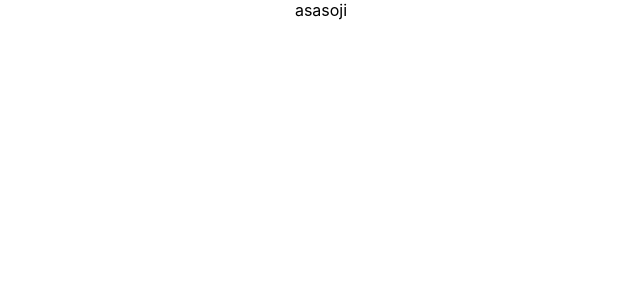
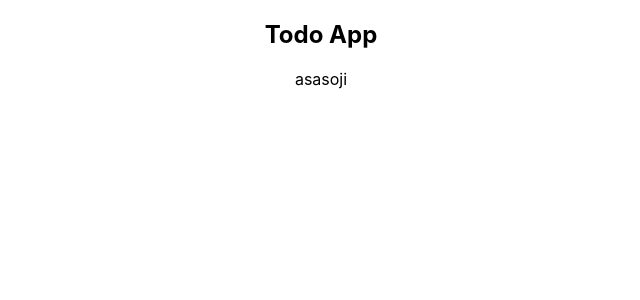
Before and after one commit to dhrleandro/ports-and-adapters-tdd-frontend-react-todoapp, a React (Create React App) app: page / in a window 1280 px wide. Shown: the top 300 px of the page, without its empty margins (319-959 px from the left). Built offline with nearby package versions, Linux system fonts and the light colour scheme.

Commit message:
basic css

```diff
--- a/src/App.css
+++ /dev/null
@@ -1,38 +0,0 @@
-.App {
-  text-align: center;
-}
-
-.App-logo {
-  height: 40vmin;
-  pointer-events: none;
-}
-
-@media (prefers-reduced-motion: no-preference) {
-  .App-logo {
-    animation: App-logo-spin infinite 20s linear;
-  }
-}
-
-.App-header {
-  background-color: #282c34;
-  min-height: 100vh;
-  display: flex;
-  flex-direction: column;
-  align-items: center;
-  justify-content: center;
-  font-size: calc(10px + 2vmin);
-  color: white;
-}
-
-.App-link {
-  color: #61dafb;
-}
-
-@keyframes App-logo-spin {
-  from {
-    transform: rotate(0deg);
-  }
-  to {
-    transform: rotate(360deg);
-  }
-}
--- a/src/App.tsx
+++ b/src/App.tsx
@@ -1,10 +1,10 @@
-import './App.css';
-import TodoList from './components/TodoList';
+import TodoListContainer from './components/TodoListContainer';
+import styles from './styles/App.module.css';
 
 function App() {
   return (
-    <div className="App">
-      <TodoList />
+    <div className={styles.App}>
+      <TodoListContainer />
     </div>
   );
 }
--- a/src/components/TodoListContainer.tsx
+++ b/src/components/TodoListContainer.tsx
@@ -1,10 +1,15 @@
-import TodoItem from "./TodoItem";
+import React from "react";
+import { Item } from "../entities/TodoList";
+import TodoGateway from "../gateway/TodoList";
+import TodoList from "./TodoList";
+import styles from "../styles/TodoListContainer.module.css";
 
 function TodoListContainer() {
 
     return (
-        <div>
-            <TodoItem />
+        <div className={styles.TodoListContainer}>
+            <h2>Todo App</h2>
+            <TodoList />
         </div>
     );
 }
--- /dev/null
+++ b/src/gateway/TodoList/index.ts
@@ -0,0 +1,5 @@
+import TodoMemoryGateway from "./TodoMemoryGateway";
+
+// defines which implementation of the TodoGateway interface will be used
+// and exports with name TodoGateway
+export default class TodoGateway extends TodoMemoryGateway {};
--- a/src/index.css
+++ b/src/index.css
@@ -1,3 +1,13 @@
+*, *::after, *::before {
+  box-sizing: border-box;
+}
+
+html, body {
+  width: 100%;
+  height: 100%;
+  overflow: hidden;
+}
+
 body {
   margin: 0;
   font-family: -apple-system, BlinkMacSystemFont, 'Segoe UI', 'Roboto', 'Oxygen',
@@ -11,3 +21,9 @@ code {
   font-family: source-code-pro, Menlo, Monaco, Consolas, 'Courier New',
     monospace;
 }
+
+#root {
+  width: 100%;
+  height: 100%;
+  overflow: hidden;
+}
--- /dev/null
+++ b/src/styles/App.module.css
@@ -0,0 +1,6 @@
+.App {
+  display: block;
+  width: 100%;
+  height: 100%;
+  overflow: hidden;
+}
--- /dev/null
+++ b/src/styles/TodoListContainer.module.css
@@ -0,0 +1,8 @@
+.TodoListContainer {
+    width: 100%;
+    height: 100%;
+    display: flex;
+    flex-direction: column;
+    align-items: center;
+    position: relative;
+}
```
